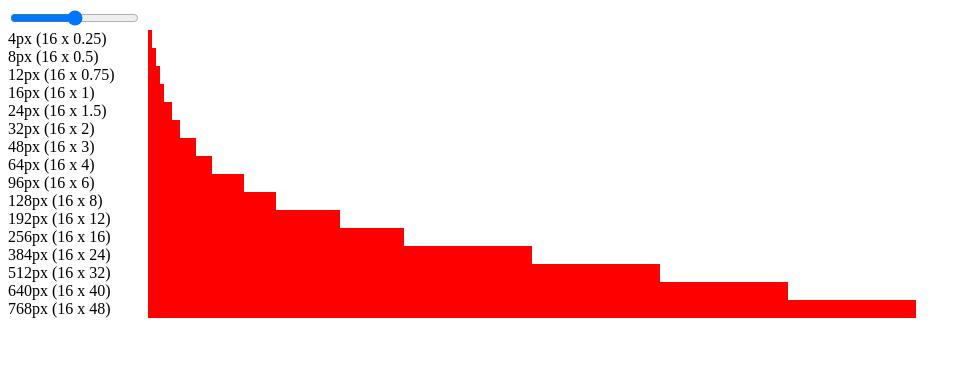
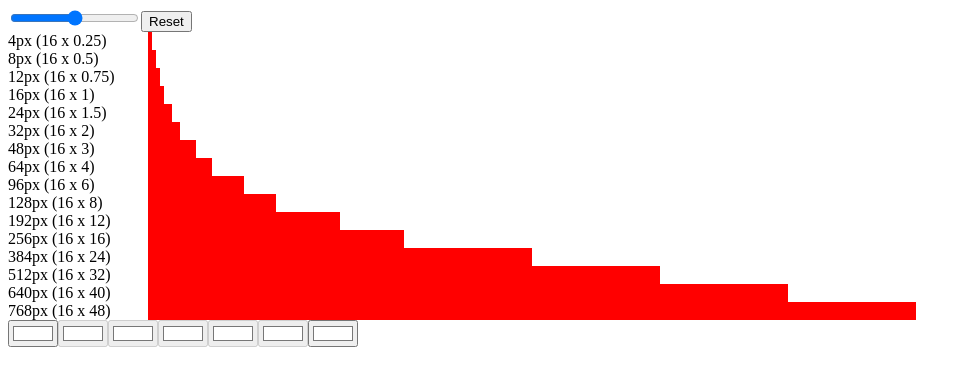
Before and after one commit to accierro/stylish, a React (Create React App) app: page / in a window 1280 px wide. Shown: the top 386 px of the page, without its empty margins (0-971 px from the left). Built offline with nearby package versions, Linux system fonts and the light colour scheme.

Commit message:
Add new libraries. Finish with SingleColor component

```diff
--- a/src/App.tsx
+++ b/src/App.tsx
@@ -5,6 +5,7 @@ import StyleContext, {
   Spacing,
   StyleContextState
 } from "./context/StyleContext";
+import ColorView from "./components/views/ColorView";
 
 const App: React.FC = () => {
   const [state, setState] = useState<StyleContextState>(defaultValue);
@@ -26,6 +27,7 @@ const App: React.FC = () => {
         }}
       >
         <SpacingView />
+        <ColorView />
       </StyleContext.Provider>
     </div>
   );
--- /dev/null
+++ b/src/components/color/SingleColor.tsx
@@ -0,0 +1,207 @@
+import React, { useEffect } from "react";
+import { Machine, assign } from "xstate";
+import { useMachine } from "@xstate/react";
+import { HSLColor, ColorContext } from "./types";
+import convert from "color-convert";
+
+type SingleColorProps = {
+  title: string;
+};
+
+interface ColorSchemaState {
+  states: {
+    idle: {};
+    edgeSelected: {};
+    allSelected: {};
+  };
+}
+
+interface IColorContext {
+  colors: ColorContext[];
+}
+
+type ColorEvent = SelectColor | Reset | EdgeSelected | AllSelected;
+
+type SelectColor = { type: "SELECT_COLOR"; id: number; color: HSLColor };
+type Reset = { type: "RESET"; num: number };
+type EdgeSelected = { type: "EDGES_SELECTED" };
+type AllSelected = { type: "ALL_SELECTED" };
+
+function getInitialColors(num: number): ColorContext[] {
+  const arr = [];
+  for (let i = 0; i < num; i++) {
+    arr.push({
+      color: { h: 0, s: 0, l: 100 },
+      disabled: false,
+      selected: false
+    });
+  }
+  return arr;
+}
+
+function calculateColors(colors: ColorContext[]): ColorContext[] {
+  const newArr = colors.map(d => ({ ...d, disabled: false }));
+  const arr = colors.map(d => d.color);
+  const firstColor = arr[0];
+  const lastColor = arr[arr.length - 1];
+  const middleIndex = Math.ceil(arr.length / 2) - 1;
+  const middle = arr[middleIndex];
+
+  //First gap
+  let diff = {
+    h: firstColor.h - middle.h,
+    s: firstColor.s - middle.s,
+    l: firstColor.l - middle.l
+  };
+  for (let i = 1; i < middleIndex; i++) {
+    newArr[i].color = {
+      h: firstColor.h - (diff.h / middleIndex) * i,
+      s: firstColor.s - (diff.s / middleIndex) * i,
+      l: firstColor.l - (diff.l / middleIndex) * i
+    };
+  }
+  diff = {
+    h: middle.h - lastColor.h,
+    s: middle.s - lastColor.s,
+    l: middle.l - lastColor.l
+  };
+  for (let i = middleIndex + 1; i < arr.length - 1; i++) {
+    newArr[i].color = {
+      h: middle.h - (diff.h / middleIndex) * (i - middleIndex),
+      s: middle.s - (diff.s / middleIndex) * (i - middleIndex),
+      l: middle.l - (diff.l / middleIndex) * (i - middleIndex)
+    };
+  }
+  return newArr;
+}
+
+function HSLtoString(hsl: HSLColor): string {
+  return `hsl(${hsl.h}, ${hsl.s}%,${hsl.l}%)`;
+}
+
+const initialMachine = Machine<IColorContext, ColorSchemaState, ColorEvent>(
+  {
+    id: "initialState",
+    initial: "idle",
+    context: {
+      colors: getInitialColors(7)
+    },
+    states: {
+      idle: {
+        entry: "blockMiddle",
+        on: {
+          SELECT_COLOR: {
+            actions: "addColor"
+          },
+          EDGES_SELECTED: {
+            target: "edgeSelected"
+          }
+        }
+      },
+      edgeSelected: {
+        entry: "unblockMiddle",
+        on: {
+          SELECT_COLOR: {
+            actions: "addColor"
+          },
+          ALL_SELECTED: {
+            target: "allSelected"
+          }
+        }
+      },
+      allSelected: {
+        entry: "autoColor",
+        on: {
+          SELECT_COLOR: {
+            actions: "addColor"
+          },
+          RESET: {
+            target: "idle",
+            actions: "reset"
+          }
+        }
+      }
+    }
+  },
+  {
+    actions: {
+      addColor: assign({
+        colors: (context, event: any) =>
+          context.colors.map((d, i) =>
+            event.id === i ? { ...d, color: event.color, selected: true } : d
+          )
+      }),
+      reset: assign({
+        colors: (context, event: any) => getInitialColors(event.num)
+      }),
+      blockMiddle: assign({
+        colors: (context, event: any) =>
+          context.colors.map((d, i, arr) => {
+            if (i === 0 || i === arr.length - 1) {
+              return { ...d, disabled: false };
+            }
+            return { ...d, disabled: true };
+          })
+      }),
+      unblockMiddle: assign({
+        colors: (context, event: any) => {
+          const middle = Math.ceil(context.colors.length / 2) - 1;
+          return context.colors.map((d, i) => {
+            if (middle === i) {
+              return { ...d, disabled: false };
+            }
+            return { ...d };
+          });
+        }
+      }),
+      autoColor: assign({
+        colors: (context, event: any) => calculateColors(context.colors)
+      })
+    }
+  }
+);
+
+const SingleColor: React.FC<SingleColorProps> = ({ title }) => {
+  const [current, send] = useMachine(initialMachine);
+  console.log(current);
+
+  useEffect(() => {
+    if (current.matches("idle")) {
+      const { colors } = current.context;
+      if (colors[0].selected && colors[colors.length - 1].selected) {
+        send({ type: "EDGES_SELECTED" });
+      }
+    }
+    if (current.matches("edgeSelected")) {
+      const { colors } = current.context;
+      const middle = Math.ceil(colors.length / 2) - 1;
+      if (colors[middle].selected) {
+        send({ type: "ALL_SELECTED" });
+      }
+    }
+  }, [current, send]);
+
+  return (
+    <div>
+      {current.context.colors.map((d, i) => {
+        return (
+          <input
+            disabled={d.disabled}
+            type="color"
+            value={"#" + convert.hsl.hex([d.color.h, d.color.s, d.color.l])}
+            onChange={e => {
+              const hsl = convert.hex.hsl(e.target.value);
+              send({
+                type: "SELECT_COLOR",
+                id: i,
+                color: { h: hsl[0], s: hsl[1], l: hsl[2] }
+              });
+            }}
+          />
+        );
+      })}
+    </div>
+  );
+};
+
+export default SingleColor;
--- /dev/null
+++ b/src/components/color/types.ts
@@ -0,0 +1,11 @@
+export type HSLColor = {
+  h: number;
+  s: number;
+  l: number;
+};
+
+export type ColorContext = {
+  color: HSLColor;
+  disabled: boolean;
+  selected: boolean;
+};
--- /dev/null
+++ b/src/components/views/ColorView.tsx
@@ -0,0 +1,12 @@
+import React from "react";
+import SingleColor from "../color/SingleColor";
+
+const ColorView: React.FC = () => {
+  return (
+    <div>
+      <SingleColor title="Base Color" />
+    </div>
+  );
+};
+
+export default ColorView;
--- a/src/components/views/SpacingController.tsx
+++ b/src/components/views/SpacingController.tsx
@@ -1,6 +1,6 @@
 import React, { useContext } from "react";
 import Range from "../input/Range";
-import StyleContext from "../../context/StyleContext";
+import StyleContext, { defaultValue } from "../../context/StyleContext";
 
 const SpacingController: React.FC = () => {
   const { spacing, setSpacing } = useContext(StyleContext);
@@ -15,6 +15,13 @@ const SpacingController: React.FC = () => {
           setSpacing({ ...spacing, baseValue: +event.target.value });
         }}
       />
+      <button
+        onClick={() => {
+          setSpacing(defaultValue.spacing);
+        }}
+      >
+        Reset
+      </button>
     </div>
   );
 };
```
Also changed, not shown: package.json (+7 -1 lines), 1 other file (tests, documents, lock files or other folders).
